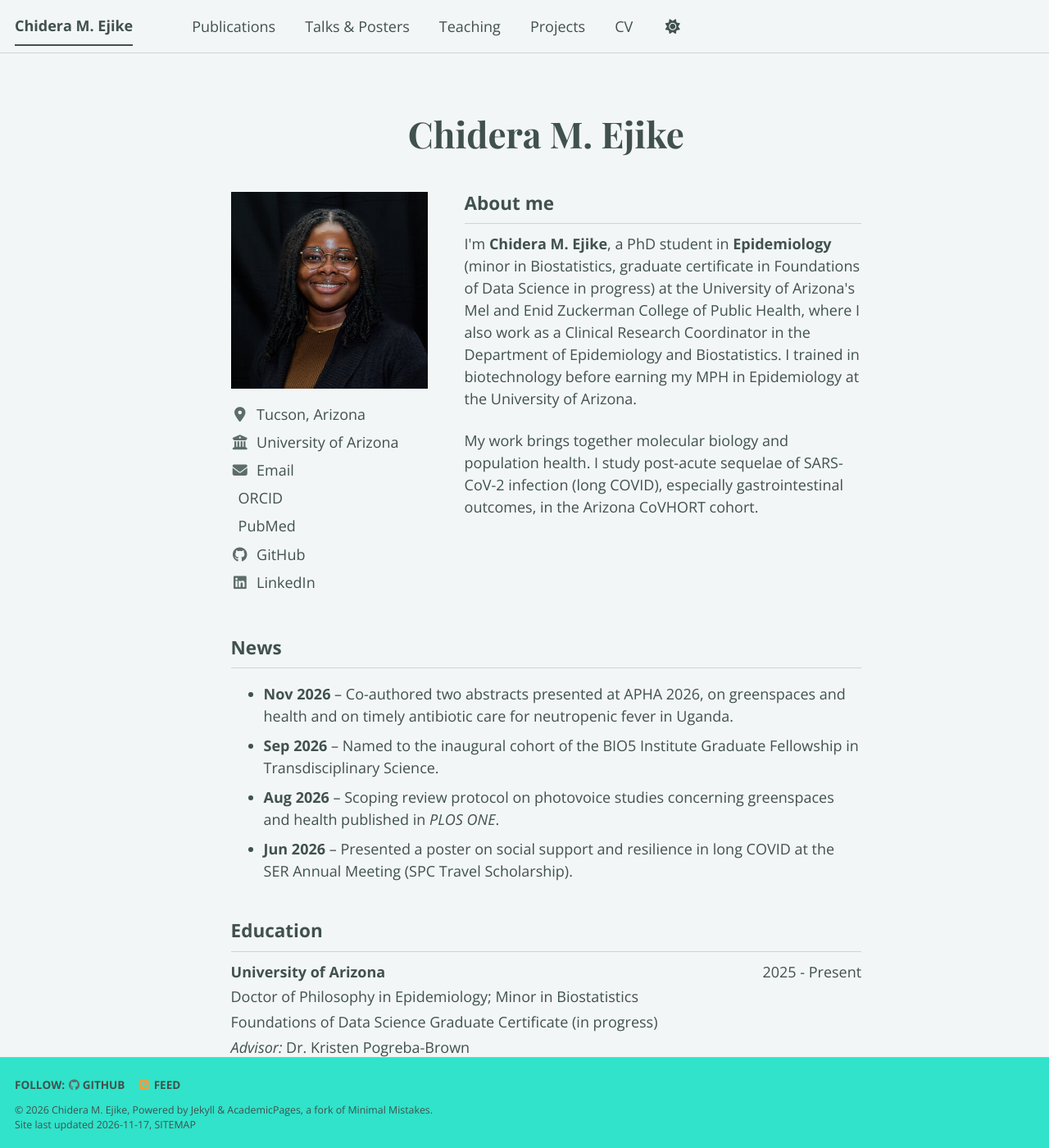
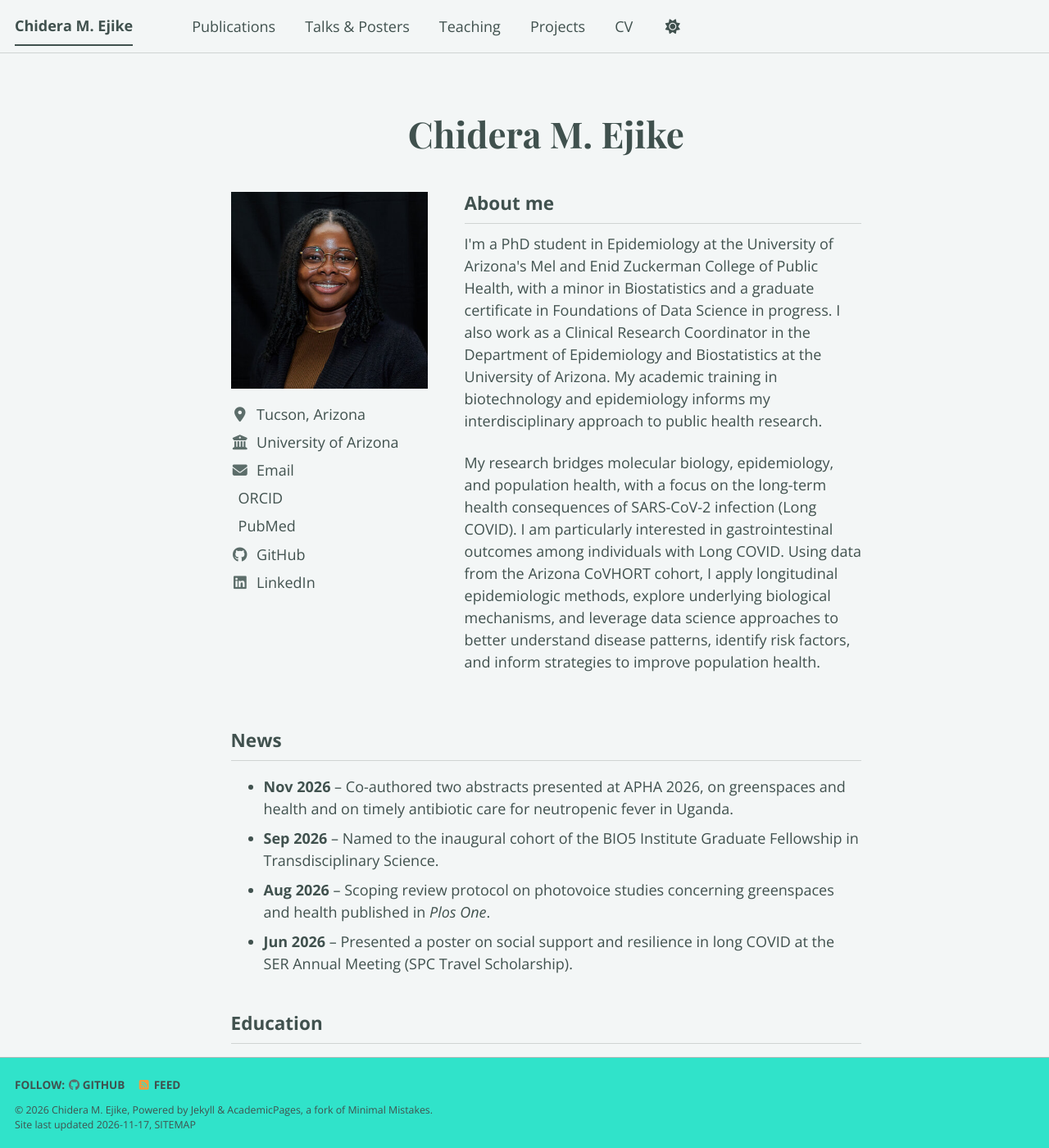
Before and after one commit to cmejike/cmejike.github.io, a Jekyll site: the page built from _pages/about.md, in a window 1280 px wide and 1400 px high. Shown: the whole window at 82% size. Built offline with Jekyll 4.4.1, drawn with Linux system fonts in a browser that asks for light colours; a script bundle is joined from its source files by our own code; a style sheet for code colours, icons or effects is not loaded.

Commit message:
About text and SPC scholarship

```diff
--- a/_pages/about.md
+++ b/_pages/about.md
@@ -29,8 +29,8 @@ redirect_from:
   </div>
   <div class="home-about">
     <h2>About me</h2>
-    <p>I'm <strong>Chidera M. Ejike</strong>, a PhD student in <strong>Epidemiology</strong> (minor in Biostatistics, graduate certificate in Foundations of Data Science in progress) at the University of Arizona's Mel and Enid Zuckerman College of Public Health, where I also work as a Clinical Research Coordinator in the Department of Epidemiology and Biostatistics. I trained in biotechnology before earning my MPH in Epidemiology at the University of Arizona.</p>
-    <p>My work brings together molecular biology and population health. I study post-acute sequelae of SARS-CoV-2 infection (long COVID), especially gastrointestinal outcomes, in the Arizona CoVHORT cohort.</p>
+    <p>I'm a PhD student in Epidemiology at the University of Arizona's Mel and Enid Zuckerman College of Public Health, with a minor in Biostatistics and a graduate certificate in Foundations of Data Science in progress. I also work as a Clinical Research Coordinator in the Department of Epidemiology and Biostatistics at the University of Arizona. My academic training in biotechnology and epidemiology informs my interdisciplinary approach to public health research.</p>
+    <p>My research bridges molecular biology, epidemiology, and population health, with a focus on the long-term health consequences of SARS-CoV-2 infection (Long COVID). I am particularly interested in gastrointestinal outcomes among individuals with Long COVID. Using data from the Arizona CoVHORT cohort, I apply longitudinal epidemiologic methods, explore underlying biological mechanisms, and leverage data science approaches to better understand disease patterns, identify risk factors, and inform strategies to improve population health.</p>
   </div>
 </div>
 
@@ -38,7 +38,7 @@ redirect_from:
 <ul>
   <li><strong>Nov 2026</strong> – Co-authored two abstracts presented at APHA 2026, on greenspaces and health and on timely antibiotic care for neutropenic fever in Uganda.</li>
   <li><strong>Sep 2026</strong> – Named to the inaugural cohort of the BIO5 Institute Graduate Fellowship in Transdisciplinary Science.</li>
-  <li><strong>Aug 2026</strong> – Scoping review protocol on photovoice studies concerning greenspaces and health published in <em>PLOS ONE</em>.</li>
+  <li><strong>Aug 2026</strong> – Scoping review protocol on photovoice studies concerning greenspaces and health published in <em>Plos One</em>.</li>
   <li><strong>Jun 2026</strong> – Presented a poster on social support and resilience in long COVID at the SER Annual Meeting (SPC Travel Scholarship).</li>
 </ul>
 
```
Also changed, not shown: _pages/cv.md (+1 -1 lines), _talks/2026-06-01-ser-social-support-resilience.md (+1 -1 lines), 1 other file.
